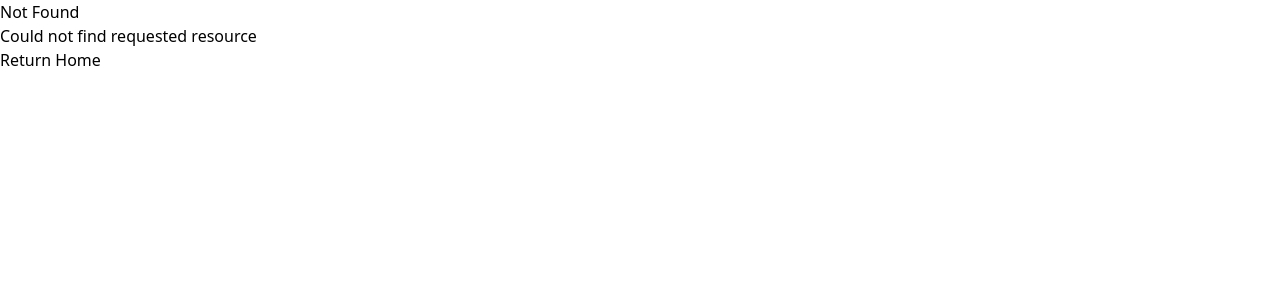
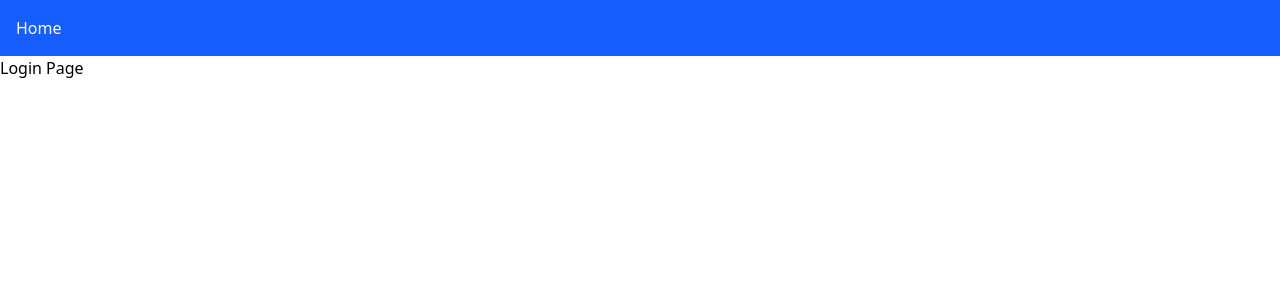
Before and after one commit to PonceGL/real-state, a Next.js app: page /login in a window 1280 px wide. Before the commit this address had no page. Shown: the top 300 px of the page. Built offline with nearby package versions, Linux system fonts and the light colour scheme.

Commit message:
feat(login): create LoginPage screen

```diff
--- /dev/null
+++ b/src/app/(public)/login/page.tsx
@@ -0,0 +1,5 @@
+import { de } from "zod/locales";
+
+export default function LoginPage() {
+  return <div>Login Page</div>;
+}
```
